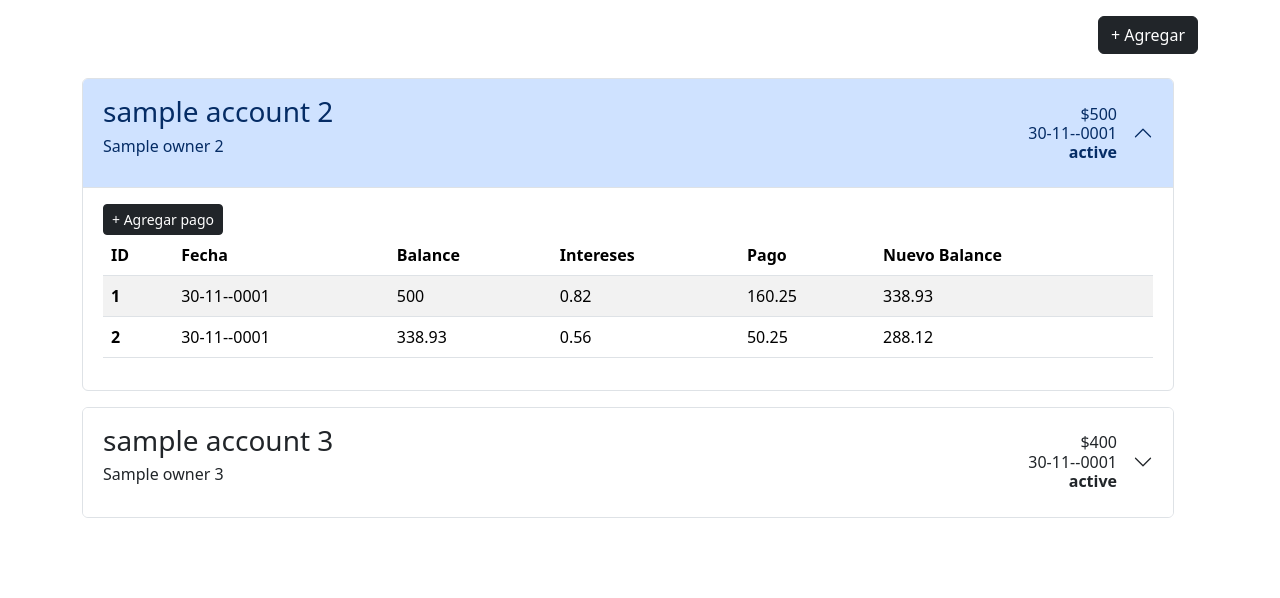
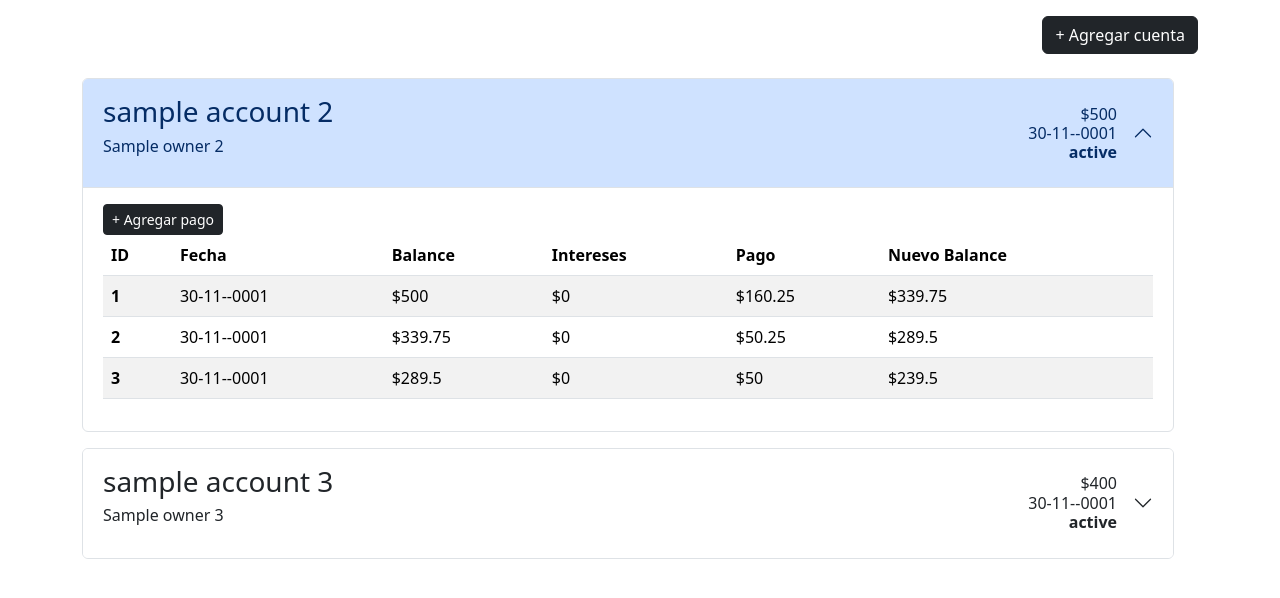
Before and after one commit to Ginazai/Interests-Calculator, a PHP site: page / in a window 1280 px wide, after a click that opens the changed part. Shown: the top 598 px of the page. Run offline with PHP 8.4, Linux system fonts and the light colour scheme; data comes from the database, SQL or seed files in the repository.

Commit message:
front end mostly completed. Data insertion in table for account data functional. Need to work on php controller

```diff
--- a/index.php
+++ b/index.php
@@ -33,7 +33,7 @@ $all_payments=json_encode($all_payments, JSON_PRETTY_PRINT);
   </head>
   <body>
     <div class="container">
-      <button class='btn btn-dark my-3 float-end' type='submit' data-bs-toggle='modal' data-bs-target='#add-modal'>+ Agregar</button>
+      <button class='btn btn-dark my-3 float-end' type='submit' data-bs-toggle='modal' data-bs-target='#add-modal'>+ Agregar cuenta</button>
       <div class="row w-100">
     <?php
     if(count($all_data)>0){
@@ -82,34 +82,41 @@ $all_payments=json_encode($all_payments, JSON_PRETTY_PRINT);
                     </thead>
                     <tbody>
                       <?php
-                      $get_history=$con->prepare("SELECT accounts.borrow_amount, payments.*
-                                                  FROM accounts
-                                                  JOIN payments
-                                                  ON accounts.account_id=payments.account_id
-                                                  WHERE accounts.account_id=:cid
-                                                  ORDER BY DATE(accounts.create_date)");
+                      $get_history=$con->prepare("SELECT * FROM payments
+                                                  WHERE account_id=:cid
+                                                  ORDER BY DATE(payment_date)");
                       $get_history->execute([':cid'=>$id]);
                       $history=array();
                       while($history_row=$get_history->fetch(PDO::FETCH_ASSOC)){$history[]=$history_row;}
                       if(count($history)>0){
                         $last_amount=$borrow;
+                        $last_date=date('Y-m-d',strtotime($create_date));
                         foreach($history as $element){
-                          $date_gap=(intval(date('d',strtotime($element['payment_date'])))-intval(date('d', strtotime($create_date))));
                           $payment_id=$element['payment_id'];
                           $payment_amount=$element['amount'];
-                          $payment_date=date('d-m-Y',strtotime($element['payment_date']));
+                          $payment_date=date('Y-m-d',strtotime($element['payment_date']));
 
-                          // echo "date gap: " . $date_gap . "<br>";
+                          $date_gap=null;
+                          $payment_date=date_create($payment_date);
+                          is_a($last_date, 'DateTime') ? $last_date=$last_date : $last_date=date_create($last_date);
+                          is_a($date_gap, 'DateTime') ? $date_gap=$date_gap : $date_gap=date_diff($last_date,$payment_date);
+                          $date_gap=$date_gap->format("%R%a");
+
+
+                          $interests_period=floor($date_gap/30);
+                          $interests_period >= 1 ? $interest_percent=0.05*$interests_period : $interest_percent=0;
+                          //echo "date gap: " . $date_gap . "<br>";
                           ?>
                           <tr>
-                            <th scope="row"><?=$payment_id?></th>
-                            <td><?=$payment_date?></td>
-                            <td><?= $last_amount ?></td>
-                            <td><?= $interests = round($last_amount*(0.6/365),2) ?></td>
-                            <td><?= $payment_amount ?></td>
-                            <td><?=$last_amount-=round($payment_amount+$interests,2)?></td>
+                            <th scope="row"><?= $payment_id ?></th>
+                            <td><?= $payment_date->format('d-m-Y') ?></td>
+                            <td>$<?= round($last_amount,2) ?></td>
+                            <td>$<?= round($interests=round($last_amount*$interest_percent),2) ?></td>
+                            <td>$<?= round($payment_amount,2) ?></td>
+                            <td>$<?= ($last_amount-=round($payment_amount,2))+$interests ?></td>
                           </tr>
                           <?php
+                          $last_date=date_create(date('Y-m-d',strtotime($element['payment_date'])));
                         }
                       }
                       ?>
@@ -121,6 +128,39 @@ $all_payments=json_encode($all_payments, JSON_PRETTY_PRINT);
             </div>
           </div>
         </div>
+
+        <!----------------------------------------- Add payment modal ------------------------------------------>
+        <div class='modal fade' id='add-payment-<?=$id?>' tabindex='-1' aria-labelledby='modal-label' aria-hidden='true'>
+          <div class='modal-dialog modal-dialog-centered'>
+            <div class='modal-content'>
+              <div class='modal-header bg-dark'>
+                <h1 class='modal-title fs-5 text-white' id='modal-label'>Agregar pago a cuenta: <span class='text-info'><?=$account_name?></span></h1>
+              </div>
+              <div class='modal-body'>
+                <div class='container-fluid justify-content-center form-signin'>
+                  <!--------------------------Add Form -------------------------->
+                  <form id='payment-add-<?=$id?>' class='row g-3' role='form' name='user-add' action='actions/create/crear_usuario.php' method='post'>
+
+
+                      <div class="input-group mb-3">
+                        <span class="input-group-text">$</span>
+                        <input type="text" class="form-control" aria-label="Amount (to the nearest dollar)">
+                        <span class="input-group-text">.00</span>
+                      </div>
+
+                  </form>
+                  <!--------------------------Add Form -------------------------->
+                </div>
+              </div>
+
+              <div class='modal-footer bg-dark'>
+                <button type='submit' form='payment-add-<?=$id?>' class='btn btn-info'>Agregar pago</button>
+                <button type='button' class='btn btn-secondary' data-bs-dismiss='modal'>Cerrar</button>
+              </div>
+            </div>
+          </div>
+        </div>
+        <!----------------------------------------- Add payment modal ------------------------------------------>
         <?php
       }
     }
@@ -144,12 +184,12 @@ $all_payments=json_encode($all_payments, JSON_PRETTY_PRINT);
     <div class='modal-dialog modal-dialog-centered'>
       <div class='modal-content'>
         <div class='modal-header bg-dark'>
-          <h1 class='modal-title fs-5 text-white' id='modal-label'>Agregar cuenta</h1>
+          <h1 class='modal-title fs-5 text-white' id='modal-label'>Agregar cuenta por cobrar</h1>
         </div>
         <div class='modal-body'>
           <div class='container-fluid justify-content-center form-signin'>
       <!--------------------------Add Form -------------------------->
-            <form id='user-add' class='row g-3' role='form' name='user-add' action='actions/create/crear_usuario.php' method='post'>
+            <form id='account-add' class='row g-3' role='form' name='account-add' action='' method='post'>
 
 
                 <div class='form-floating'>
@@ -161,10 +201,12 @@ $all_payments=json_encode($all_payments, JSON_PRETTY_PRINT);
                   <label for='lastname'>Acreedor</label>
                 </div>
 
-              <div class='form-floating'>
-                <input type='number' name='balance' id='balance' class='form-control' placeholder='Numero de telefono' aria-describedby='phone-label'>
-                <label for='balance'>Monto solicitado</label>
+              <div class="input-group mb-3">
+                <span class="input-group-text">$</span>
+                <input type="text" class="form-control" aria-label="Amount (to the nearest dollar)">
+                <span class="input-group-text">.00</span>
               </div>
+
               <div class='form-floating'>
                 <input class='form-control' type='date' name='dob' id='dob' placeholder='Fecha de nacimiento'>
                 <label for='dob'>Fecha de inicio</label>
@@ -176,7 +218,7 @@ $all_payments=json_encode($all_payments, JSON_PRETTY_PRINT);
         </div>
 
         <div class='modal-footer bg-dark'>
-          <button type='submit' form='user-add' name='form-add-submit' class='btn btn-info'>Agregar</button>
+          <button type='submit' form='account-add' name='form-add-submit' class='btn btn-info'>Agregar cuenta</button>
           <button type='button' class='btn btn-secondary' data-bs-dismiss='modal'>Cerrar</button>
         </div>
       </div>
--- a/model.sql
+++ b/model.sql
@@ -27,3 +27,4 @@ insert into accounts(account_name,borrow_amount,owner,create_date,active) values
 
 insert into payments(amount,payment_date,account_id) values(160.25,'0000-00-00 00:00:00',1);
 insert into payments(amount,payment_date,account_id) values(50.25,'0000-00-00 00:00:00',1);
+insert into payments(amount,payment_date,account_id) values(50,'0000-00-00 00:00:00',1);
```
